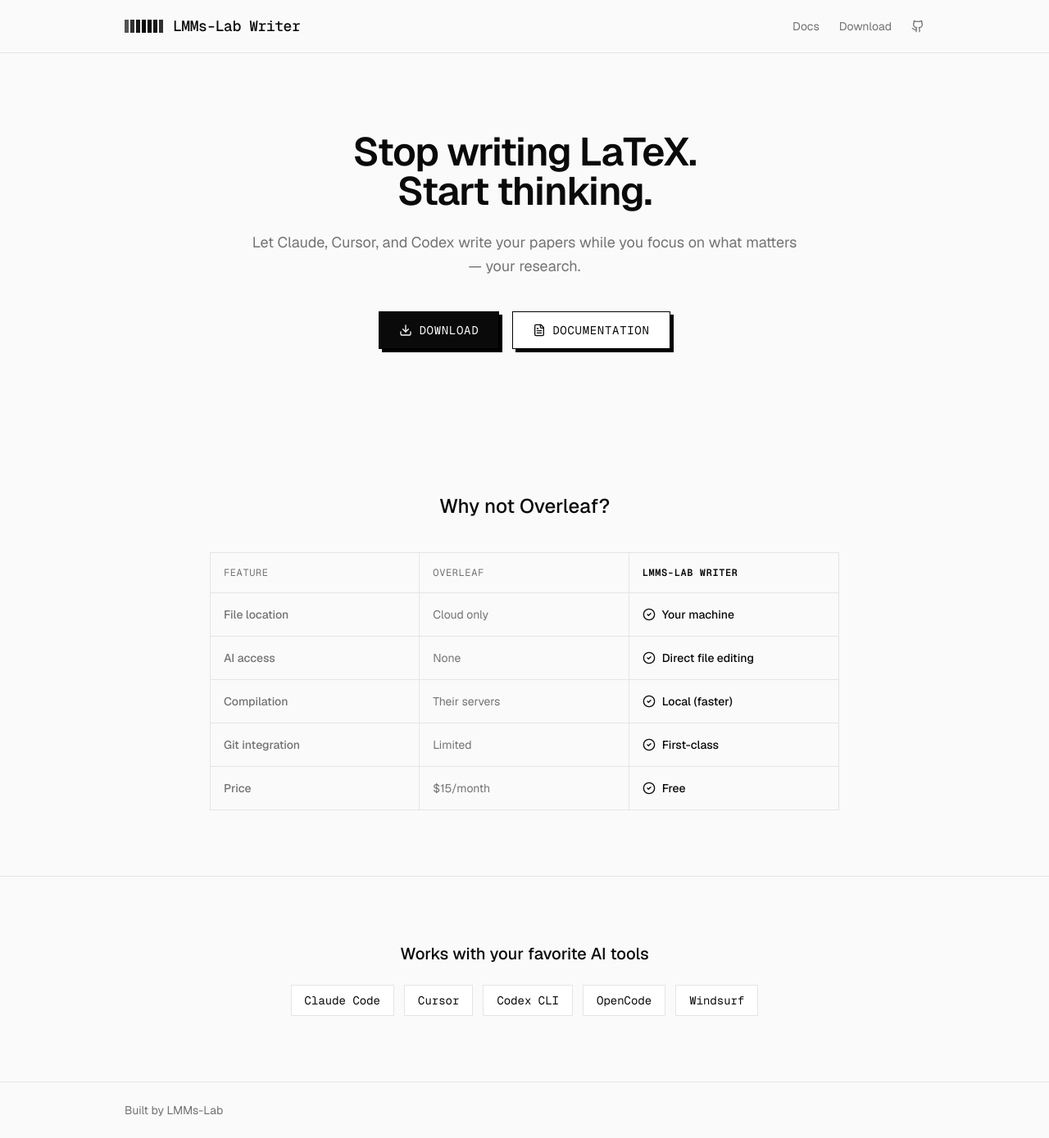
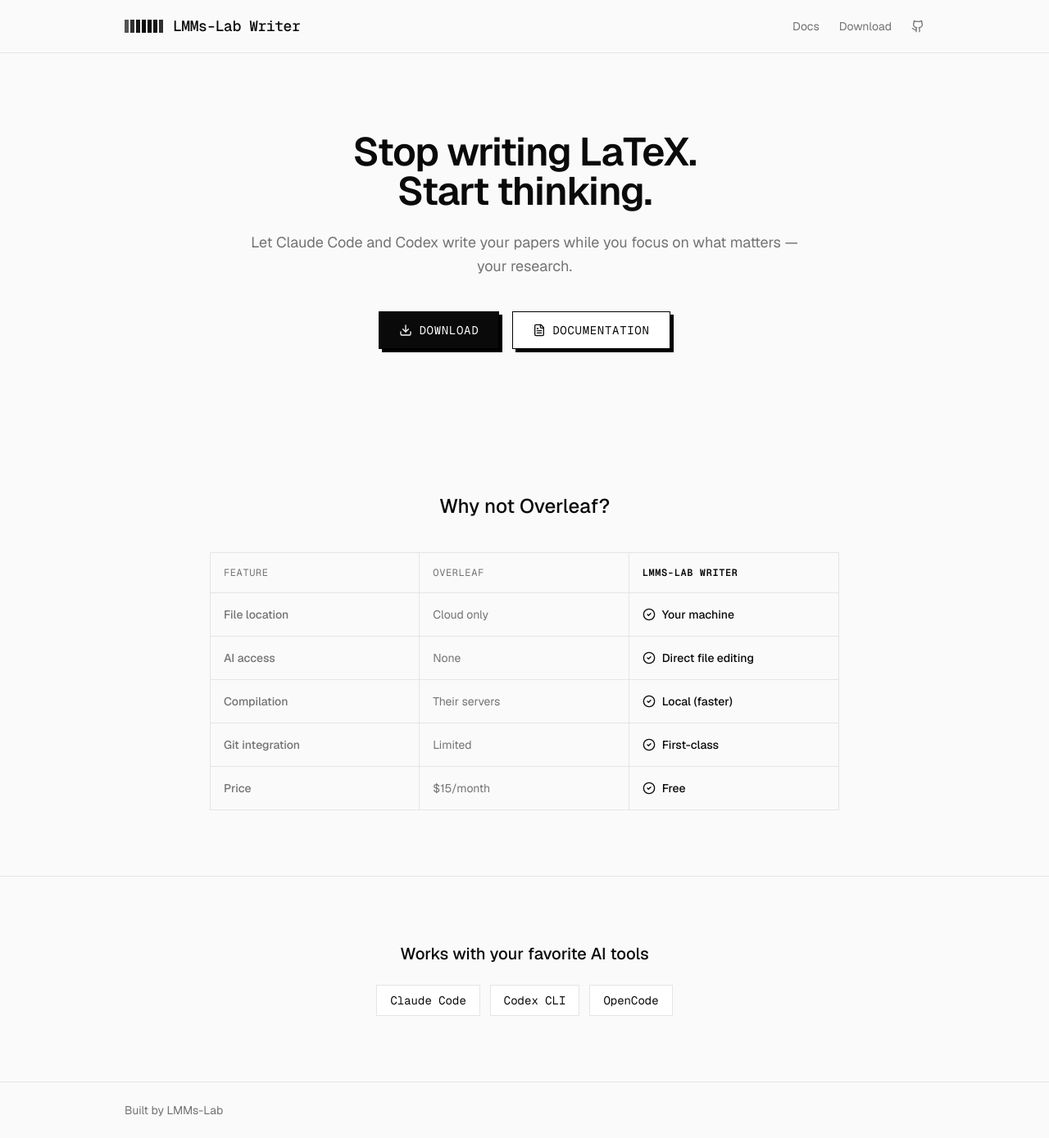
Before and after one commit to EvolvingLMMs-Lab/lmms-lab-writer, a Next.js app in the folder apps/web/: page / in a window 1280 px wide. Shown: the whole page at 82% size. Built offline with nearby package versions, Linux system fonts and the light colour scheme.

Commit message:
Remove Cursor and Windsurf from supported tools

```diff
--- a/apps/web/src/app/page.tsx
+++ b/apps/web/src/app/page.tsx
@@ -67,7 +67,7 @@
               Start thinking.
             </h1>
             <p className="text-lg text-muted mb-10 leading-relaxed max-w-2xl mx-auto">
-              Let Claude, Cursor, and Codex write your papers while you focus on
+              Let Claude Code and Codex write your papers while you focus on
               what matters — your research.
             </p>
             <div className="flex items-center justify-center gap-4">
@@ -127,13 +127,7 @@
               Works with your favorite AI tools
             </h2>
             <div className="flex flex-wrap justify-center gap-3 text-sm font-mono">
-              {[
-                "Claude Code",
-                "Cursor",
-                "Codex CLI",
-                "OpenCode",
-                "Windsurf",
-              ].map((tool) => (
+              {["Claude Code", "Codex CLI", "OpenCode"].map((tool) => (
                 <span
                   key={tool}
                   className="px-4 py-2 border border-border bg-white"
```
